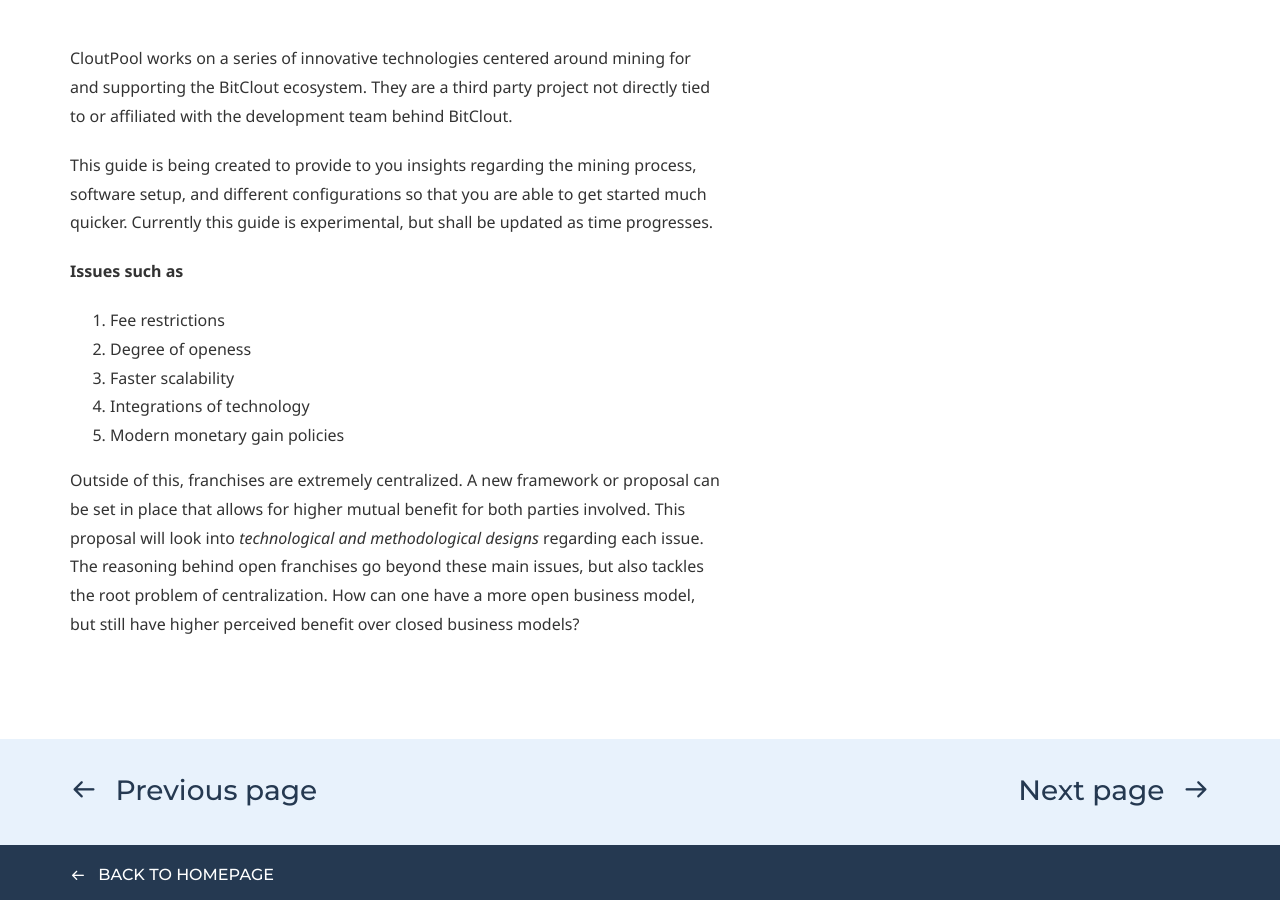
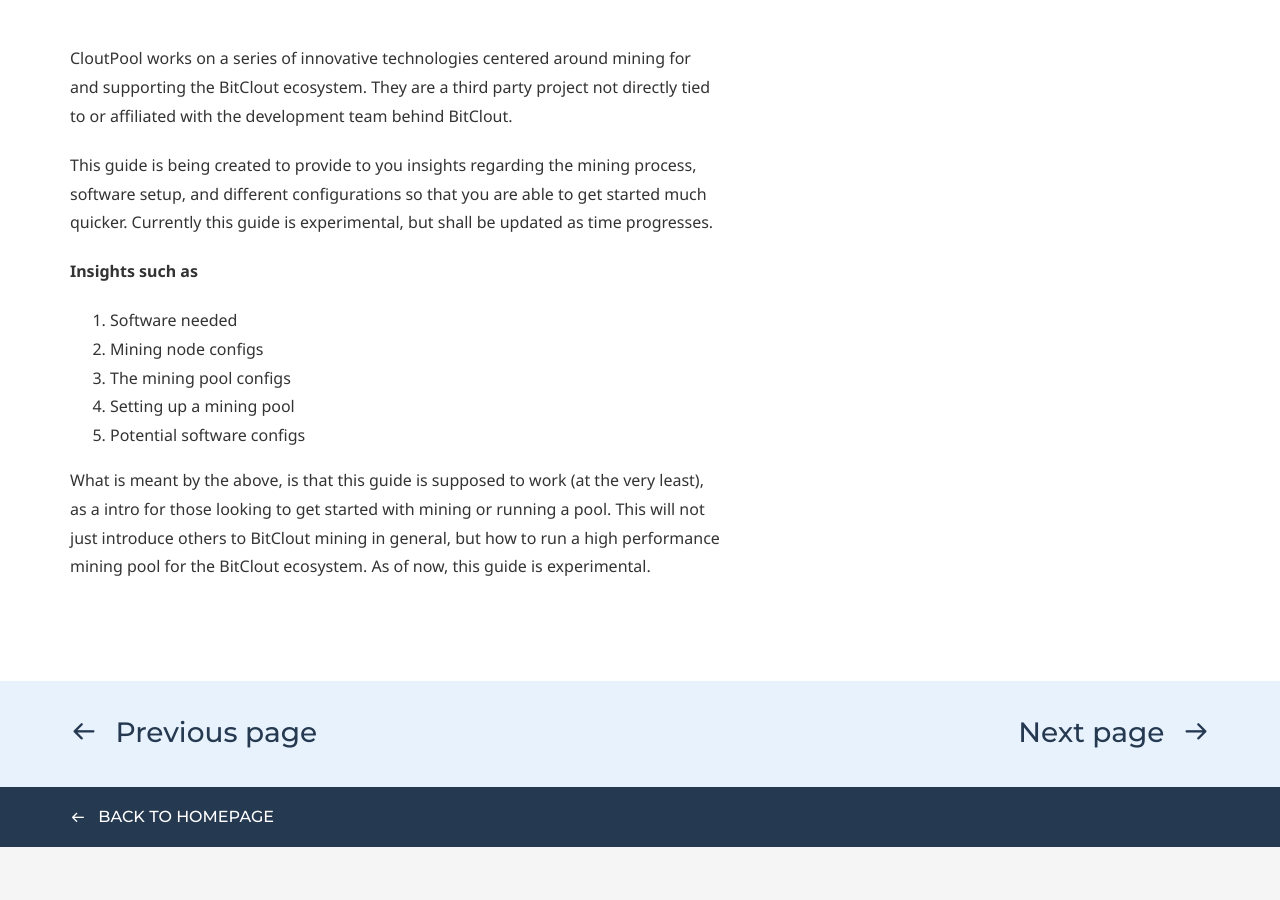
Before and after one commit to ChainTerra/BTCLT-Guide, a Jekyll site: the page built from about.md, in a window 1280 px wide and 900 px high, scrolled down 711 px. Built offline with Jekyll 4.4.1, drawn with Linux system fonts in a browser that asks for light colours; some web fonts are replaced.

Commit message:
Update about.md

```diff
--- a/about.md
+++ b/about.md
@@ -31,11 +31,11 @@ CloutPool works on a series of innovative technologies centered around mining fo
 
 This guide is being created to provide to you insights regarding the mining process, software setup, and different configurations so that you are able to get started much quicker. Currently this guide is experimental, but shall be updated as time progresses.
 
-**Issues such as**
-1. Fee restrictions
-2. Degree of openess
-3. Faster scalability
-4. Integrations of technology
-4. Modern monetary gain policies
+**Insights such as**
+1. Software needed
+2. Mining node configs
+3. The mining pool configs
+4. Setting up a mining pool
+4. Potential software configs
 
-Outside of this, franchises are extremely centralized. A new framework or proposal can be set in place that allows for higher mutual benefit for both parties involved. This proposal will look into *technological and methodological designs* regarding each issue. The reasoning behind open franchises go beyond these main issues, but also tackles the root problem of centralization. How can one have a more open business model, but still have higher perceived benefit over closed business models?
+What is meant by the above, is that this guide is supposed to work (at the very least), as a intro for those looking to get started with mining or running a pool. This will not just introduce others to BitClout mining in general, but how to run a high performance mining pool for the BitClout ecosystem. As of now, this guide is experimental.
```
